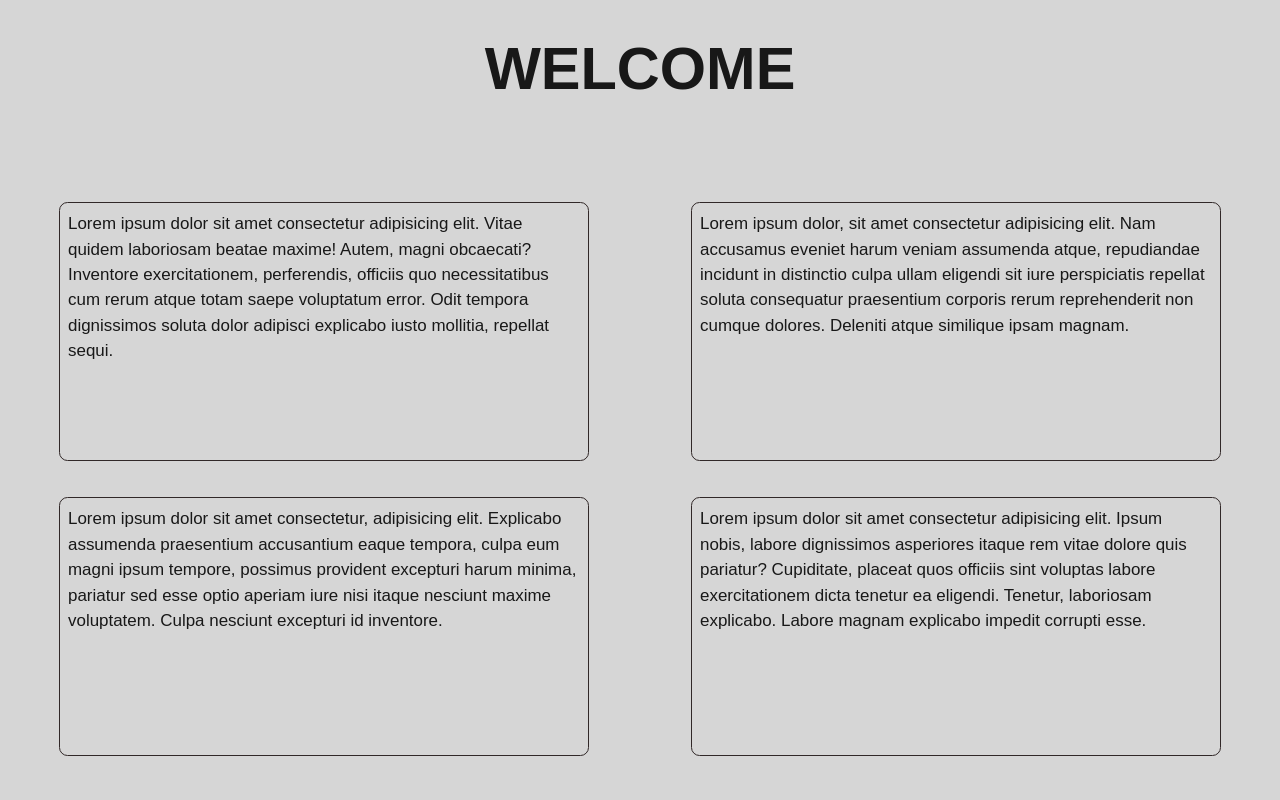
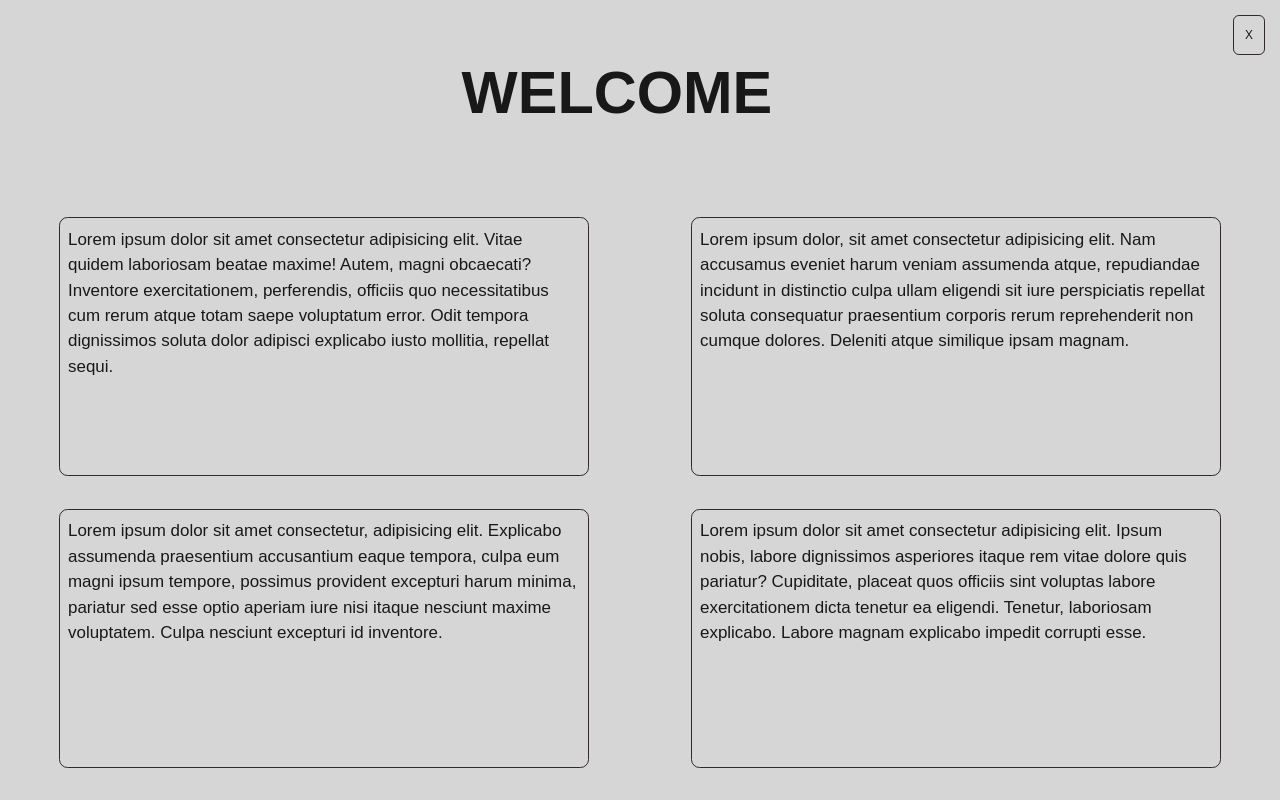
Before and after one commit to hamidr-source/Dark-mode-and-Light-mode, a plain HTML site: page index.html in a window 1280 px wide. Drawn offline with Linux system fonts and the light colour scheme; a script that the page names is missing.

Commit message:
Added dark and light mode button

```diff
--- a/index.html
+++ b/index.html
@@ -8,6 +8,7 @@
 </head>
 <body>
     <h1>WELCOME</h1>
+    <button class="dark-light-btn">X</button>
     <div class="app">
         <div class="container-one">
             Lorem ipsum dolor sit amet consectetur adipisicing elit. Vitae quidem laboriosam beatae maxime! Autem, magni obcaecati? Inventore exercitationem, perferendis, officiis quo necessitatibus cum rerum atque totam saepe voluptatum error. Odit tempora dignissimos soluta dolor adipisci explicabo iusto mollitia, repellat sequi.
--- /dev/null
+++ b/script.js
@@ -0,0 +1,8 @@
+const rootElement = document.documentElement;
+const btn = document.querySelector('.dark-light-btn');
+
+btn.addEventListener('click', () => {
+    rootElement.style.setProperty('--bg-color', '#343434')
+    rootElement.style.setProperty('--main-color', '#bbb')
+    rootElement.style.setProperty('--border-color', '#fff')
+})
--- a/style.css
+++ b/style.css
@@ -13,7 +13,7 @@ body{
     font-family: sans-serif;
 }
 h1{
-    margin: 2vh auto;
+    margin: 5vh auto;
     font-size: calc(2rem + 2vw);
 }
 .app{
@@ -28,6 +28,7 @@ h1{
     height: 30vh;
     padding: .5em;
     border-radius: .5em;
+    margin: .5em;
 }
 .container-two{
     border: 1px solid var(--border-color);
@@ -36,6 +37,7 @@ h1{
     height: 30vh;
     padding: .5em;
     border-radius: .5em;
+    margin: .5em;
 }
 .container-three{
     border: 1px solid var(--border-color);
@@ -44,6 +46,7 @@ h1{
     height: 30vh;
     padding: .5em;
     border-radius: .5em;
+    margin: .5em;
 }
 .container-four{
     border: 1px solid var(--border-color);
@@ -52,4 +55,20 @@ h1{
     height: 30vh;
     padding: .5em;
     border-radius: .5em;
+    margin: .5em;
 }
+.dark-light-btn{
+    font-size: .7rem;
+    margin: .6em;
+    width: 4vmin;
+    height: 5vmin;
+    padding: .6em;
+    color: var(--main-color);
+    background-color: var(--bg-color);
+    border: 1px solid var(--border-color);
+    border-radius: .5em;
+    transition: .5s;
+}
+.dark-light-btn:hover{
+    box-shadow: 0 0 10px var(--main-color);
+}
```
